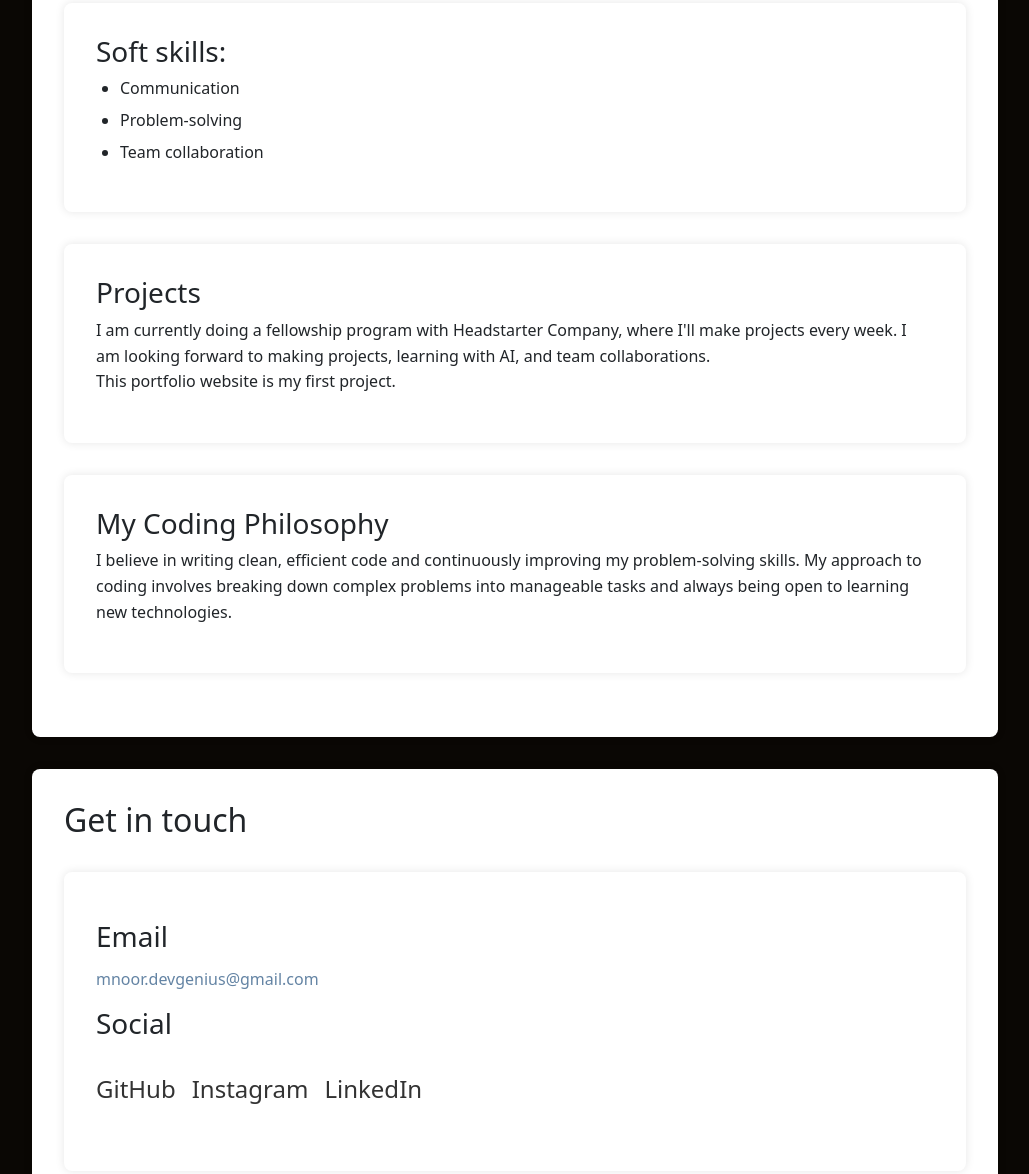
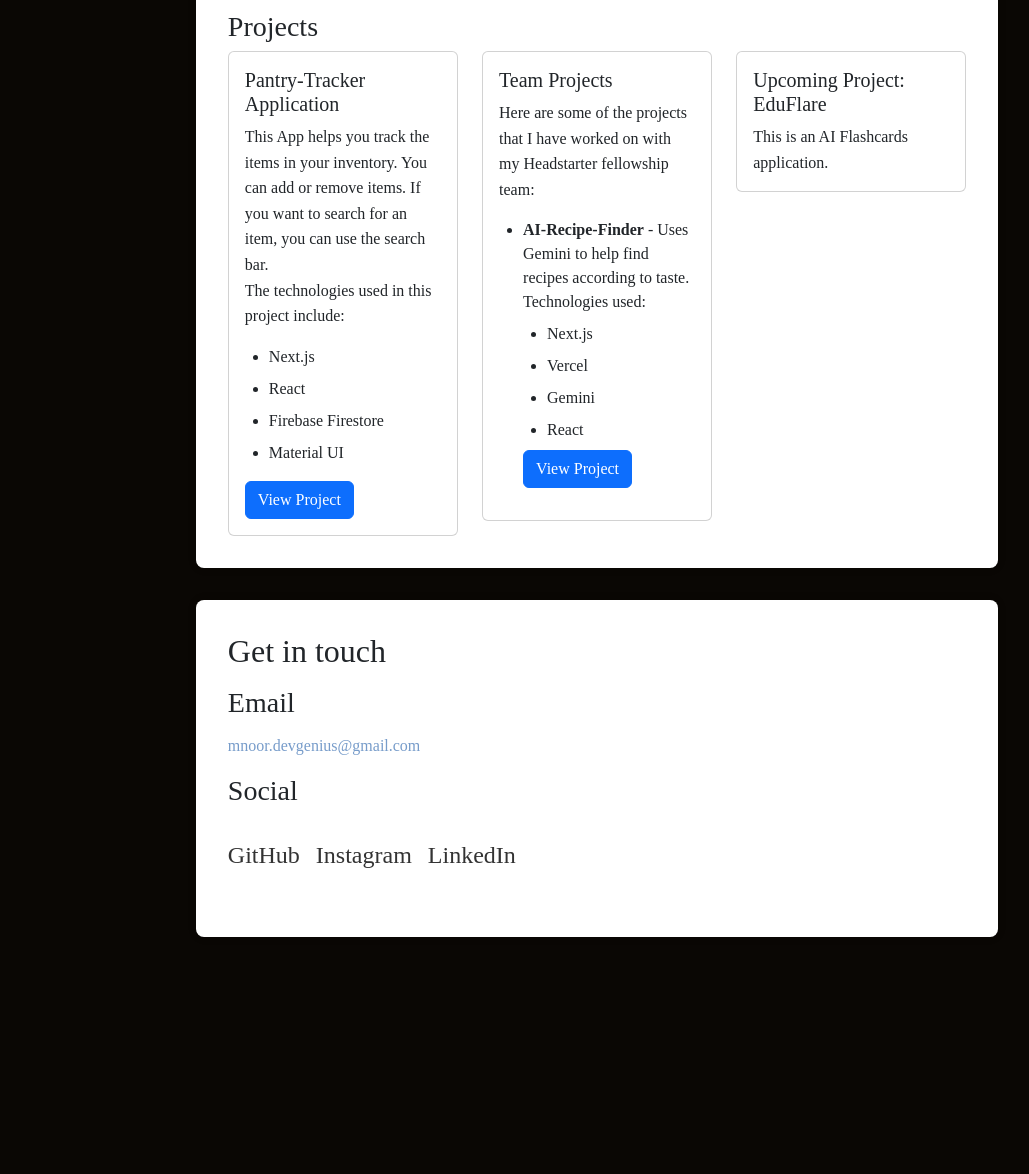
Before and after one commit to Omama574/portfolio_website, a website: page index.html in a window 1280 px wide. Shown: the part 1049-2223 px from the top of the page, without its empty margins (250-1279 px from the left). After the commit the page ends 2050 px from the top, so only its background shows below. Drawn offline with nearby package versions, Linux system fonts and the light colour scheme.

Commit message:
modified html and CSS

```diff
--- a/index.html
+++ b/index.html
@@ -1,20 +1,23 @@
 <!DOCTYPE HTML>
 <html lang="en">
 <head>
-    <title>Hyperspace by HTML5 UP</title>
+    <title>MY PORTFOLIO WEBSITE</title>
     <meta charset="utf-8">
     <meta name="viewport" content="width=device-width, initial-scale=1, user-scalable=no">
     <link href="https://cdn.jsdelivr.net/npm/bootstrap@5.3.3/dist/css/bootstrap.min.css" rel="stylesheet" integrity="sha384-QWTKZyjpPEjISv5WaRU9OFeRpok6YctnYmDr5pNlyT2bRjXh0JMhjY6hW+ALEwIH" crossorigin="anonymous">
     <script src="https://cdn.jsdelivr.net/npm/bootstrap@5.3.3/dist/js/bootstrap.bundle.min.js" integrity="sha384-YvpcrYf0tY3lHB60NNkmXc5s9fDVZLESaAA55NDzOxhy9GkcIdslK1eN7N6jIeHz" crossorigin="anonymous"></script>
     <link rel="stylesheet" href="stylesheet.css">
-
     <noscript><link rel="stylesheet" href="assets/css/noscript.css"></noscript>
 </head>
 <body class="is-preload">
 
+    <!-- Sidebar Toggle for Mobile -->
+    <div id="sidebarToggle" class="d-md-none">
+        <button class="btn btn-primary">Toggle Sidebar</button>
+    </div>
+
     <!-- Sidebar -->
     <section id="sidebar">
-        <div class="inner">
         <nav>
             <ul>
                 <li><a href="#intro">Welcome</a></li>
@@ -23,15 +26,12 @@
                 <li><a href="#three">Get in touch</a></li>
             </ul>
         </nav>
-        </div>
-        <div>
-
-        </div>
     </section>
 
     <!-- Wrapper -->
-    <div id="wrapper">
-
+    <div id="wrapper" class="container-fluid">
+        <div class="row">
+            <div class="col-md-8 offset-md-4">
                 <!-- Intro -->
                 <section id="intro" class="wrapper style1 fullscreen fade-up">
                     <div class="inner">
@@ -46,14 +46,12 @@
 
                 <!-- One -->
                 <section id="one" class="wrapper style2 spotlights">
-            <section>
                     <div class="content">
                         <div class="inner">
                             <h2>Who I am?</h2>
                             <p>A software engineering fresher with a unique blend of medical and technical interests. With a pre-med background, I've developed strong problem-solving skills and a passion for learning. I've recently discovered the world of coding, and I'm excited to explore the world of technology and eager to learn and grow as a software developer.</p>
                         </div>
                     </div>
-            </section>
                 </section>
 
                 <!-- Two -->
@@ -70,22 +68,72 @@
                         <ul>
                             <li>Web programming with Python and JavaScript</li>
                         </ul>
-                <section>
+
                         <h3>Soft skills:</h3>
                         <ul>
                             <li>Communication</li>
                             <li>Problem-solving</li>
                             <li>Team collaboration</li>
                         </ul>
-                </section>
-                <section>
+
                         <h3>Projects</h3>
-                    <p>I am currently doing a fellowship program with Headstarter Company, where I'll make projects every week. I am looking forward to making projects, learning with AI, and team collaborations. <br>This portfolio website is my first project.</p>
-                </section>
-                <section>
-                    <h3>My Coding Philosophy</h3>
-                    <p>I believe in writing clean, efficient code and continuously improving my problem-solving skills. My approach to coding involves breaking down complex problems into manageable tasks and always being open to learning new technologies.</p>
-                </section>
+                        <div class="row">
+                            <!-- Project 1 -->
+                            <div class="col-md-4">
+                                <div class="card">
+                                    <div class="card-body">
+                                        <h5 class="card-title">Pantry-Tracker Application</h5>
+                                        <p class="card-text">
+                                            This App helps you track the items in your inventory. You can add or remove items. If you want to search for an item, you can use the search bar.<br>
+                                            The technologies used in this project include:
+                                            <ul>
+                                                <li>Next.js</li>
+                                                <li>React</li>
+                                                <li>Firebase Firestore</li>
+                                                <li>Material UI</li>
+                                            </ul>
+                                        </p>
+                                        <a href="https://pantry-tracker-alpha-ivory.vercel.app/" class="btn btn-primary" target="_blank" rel="noopener noreferrer">View Project</a>
+                                    </div>
+                                </div>
+                            </div>
+
+                            <!-- Project 2 -->
+                            <div class="col-md-4">
+                                <div class="card">
+                                    <div class="card-body">
+                                        <h5 class="card-title">Team Projects</h5>
+                                        <p class="card-text">
+                                            Here are some of the projects that I have worked on with my Headstarter fellowship team:<br>
+                                            <ul>
+                                                <li><strong>AI-Recipe-Finder</strong> - Uses Gemini to help find recipes according to taste.<br>
+                                                    Technologies used:
+                                                    <ul>
+                                                        <li>Next.js</li>
+                                                        <li>Vercel</li>
+                                                        <li>Gemini</li>
+                                                        <li>React</li>
+                                                    </ul>
+                                                    <a href="https://ai-recipe-finder.vercel.app/" class="btn btn-primary" target="_blank" rel="noopener noreferrer">View Project</a>
+                                                </li>
+                                            </ul>
+                                        </p>
+                                    </div>
+                                </div>
+                            </div>
+
+                            <!-- Upcoming Project -->
+                            <div class="col-md-4">
+                                <div class="card">
+                                    <div class="card-body">
+                                        <h5 class="card-title">Upcoming Project: EduFlare</h5>
+                                        <p class="card-text">
+                                            This is an AI Flashcards application.
+                                        </p>
+                                    </div>
+                                </div>
+                            </div>
+                        </div>
                     </div>
                 </section>
 
@@ -93,7 +141,6 @@
                 <section id="three" class="wrapper style1 fade-up">
                     <div class="inner">
                         <h2>Get in touch</h2>
-                <section>
                         <ul class="contact">
                             <li>
                                 <h3>Email</h3>
@@ -102,22 +149,19 @@
                             <li>
                                 <h3>Social</h3>
                                 <ul class="icons">
-                                <li><a href="https://github.com/myranoor" class="icon brands fa-github"><span class="label">GitHub</span></a></li>
-                                <li><a href="https://www.instagram.com/coderextraordinarie/?hl=en" class="icon brands fa-instagram"><span class="label">Instagram</span></a></li>
-                                <li><a href="https://www.linkedin.com/in/maira-noor-a3710131b/" class="icon brands fa-linkedin-in"><span class="label">LinkedIn</span></a></li>
+                                    <li><a href="https://github.com/myranoor" class="icon brands fa-github" target="_blank" rel="noopener noreferrer"><span class="label">GitHub</span></a></li>
+                                    <li><a href="https://www.instagram.com/coderextraordinarie/?hl=en" class="icon brands fa-instagram" target="_blank" rel="noopener noreferrer"><span class="label">Instagram</span></a></li>
+                                    <li><a href="https://www.linkedin.com/in/maira-noor-a3710131b/" class="icon brands fa-linkedin-in" target="_blank" rel="noopener noreferrer"><span class="label">LinkedIn</span></a></li>
                                 </ul>
                             </li>
                         </ul>
+                    </div>
                 </section>
             </div>
-        </section>
-
+        </div>
     </div>
 
     <!-- Scripts -->
-    <!-- Scripts -->
     <script src="jv.js"></script>
-
-
 </body>
 </html>
--- a/stylesheet.css
+++ b/stylesheet.css
@@ -1,15 +1,15 @@
 /* Main CSS */
 
 body {
-    font-family: Georgia, 'Times New Roman', Times, serif, ;
+    font-family: 'Times New Roman', Times, serif ;
     margin: 0;
     padding: 0;
     background: #0a0704;
 }
 
 a {
-    color: #6484a4;
-    text-decoration: none;
+    color: #779cca;
+    text-decoration: solid;
 }
 
 a:hover {
@@ -27,6 +27,8 @@ a:hover {
     left: 0;
     height: 100%;
     width: 250px;
+    margin-left: 20px;
+    text-align: center;
 }
 
 #sidebar .inner {
@@ -53,7 +55,7 @@ a:hover {
 
 /* Wrapper */
 #wrapper {
-    margin-left: 250px;
+    margin-left: 0.5px;
     padding: 2em;
 }
 
@@ -104,7 +106,7 @@ section ul li {
 
 #wrapper #intro .actions .button {
     background: #fff;
-    color: #007BFF;
+    color: #184575;
     padding: 0.75em 1.5em;
     border-radius: 4px;
     text-transform: uppercase;
```
Lines whose indentation alone changed are shown as unchanged.
